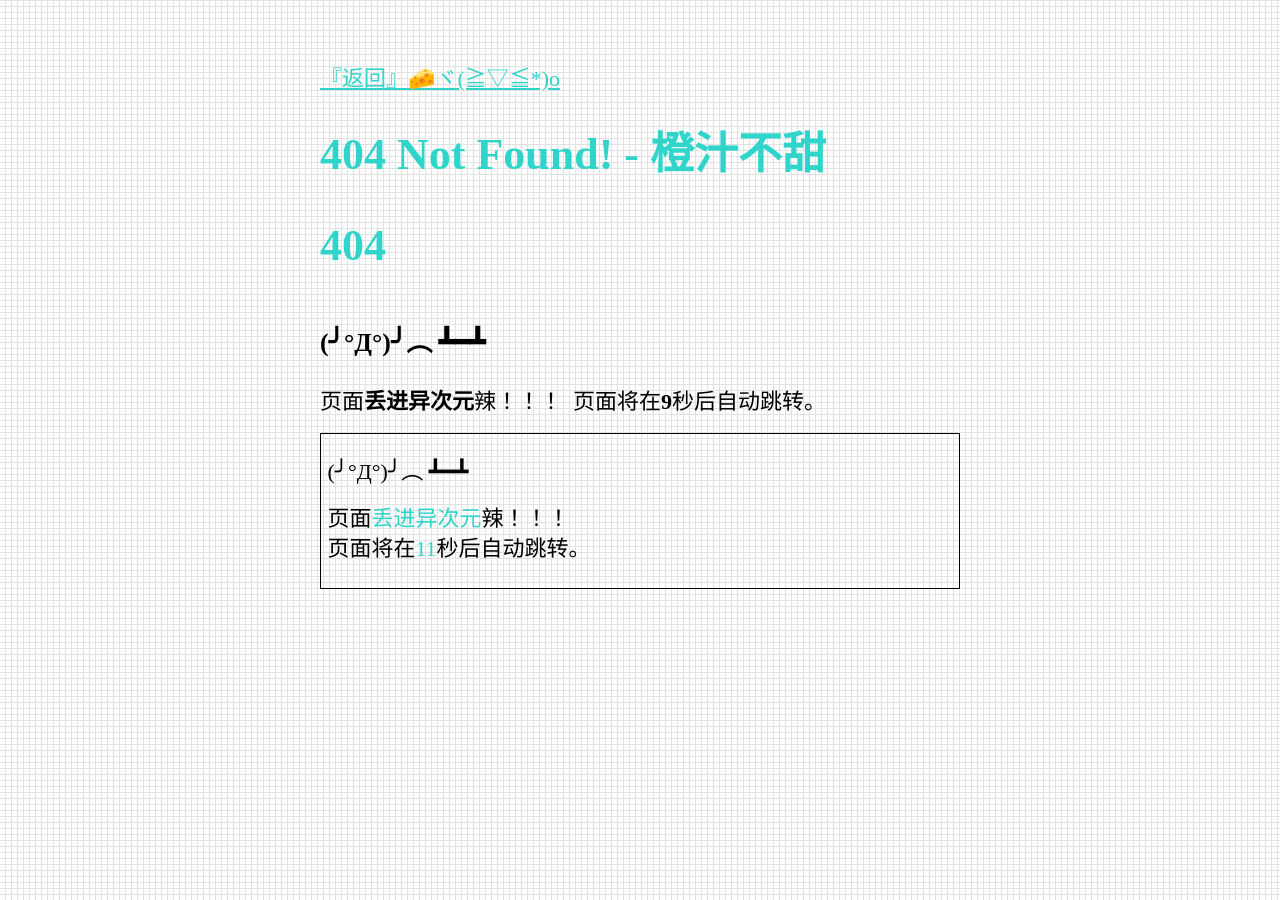
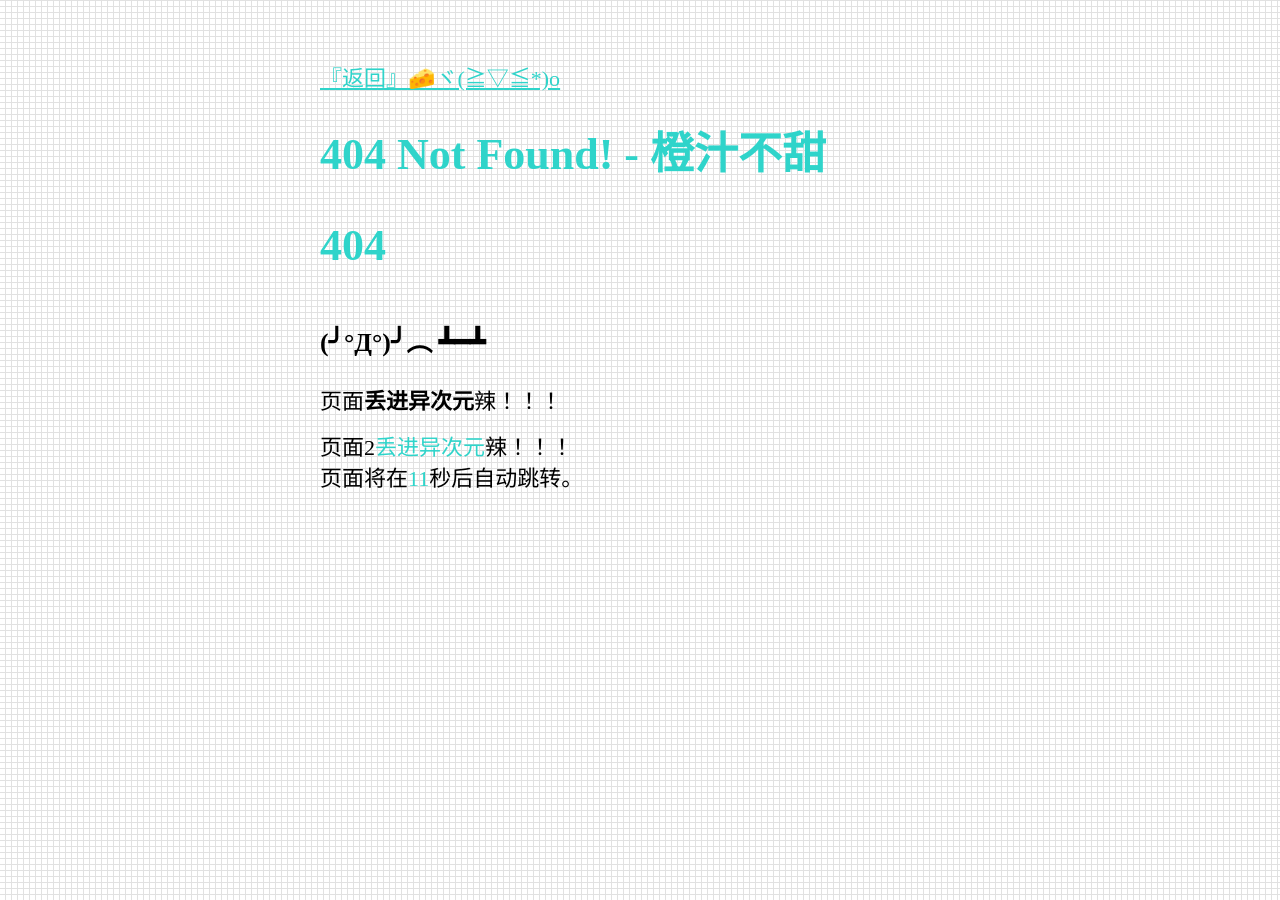
Before and after one commit to Totoro625/Blog-CN, a Jekyll site: the page built from 301.md, in a window 1280 px wide. Built offline with Jekyll 4.4.1, drawn with Linux system fonts in a browser that asks for light colours; some web fonts are replaced.

Commit message:
test404-1

```diff
--- a/301.md
+++ b/301.md
@@ -8,12 +8,7 @@ title: 404 Not Found! - 橙汁不甜
 ### (╯°Д°)╯︵ ┻━┻
 
 页面**丢进异次元**辣 ！！！
-页面将在**9**秒后自动跳转。
 
-
-
-<html xmlns="http://www.w3.org/1999/xhtml">
-<head>
 <script>
     var i = 15;  //这里是倒计时的秒数
     var intervalid;
@@ -27,17 +22,7 @@ title: 404 Not Found! - 橙汁不甜
         i--;
     }
     window.onload = cutdown;
-    </script>
-</head>
+</script>
 
-<body bgcolor="#FFFFFF">
-
-<table width="90%" border="0" align="center">
-<tr>
-<td width="60%" class="Cont404"><p>(╯°Д°)╯︵ ┻━┻ </p>
-<p>页面<span class="Cont404Bd">丢进异次元</span>辣 ！！！<br>
-页面将在<span class="Cont404Bd"><span id="mes"></span></span>秒后自动跳转。</p></td>
-</tr>
-</table>
-</body>
-</html>
+页面2<span class="Cont404Bd">丢进异次元</span>辣 ！！！<br>
+页面将在<span id="mes"></span>秒后自动跳转。
```
